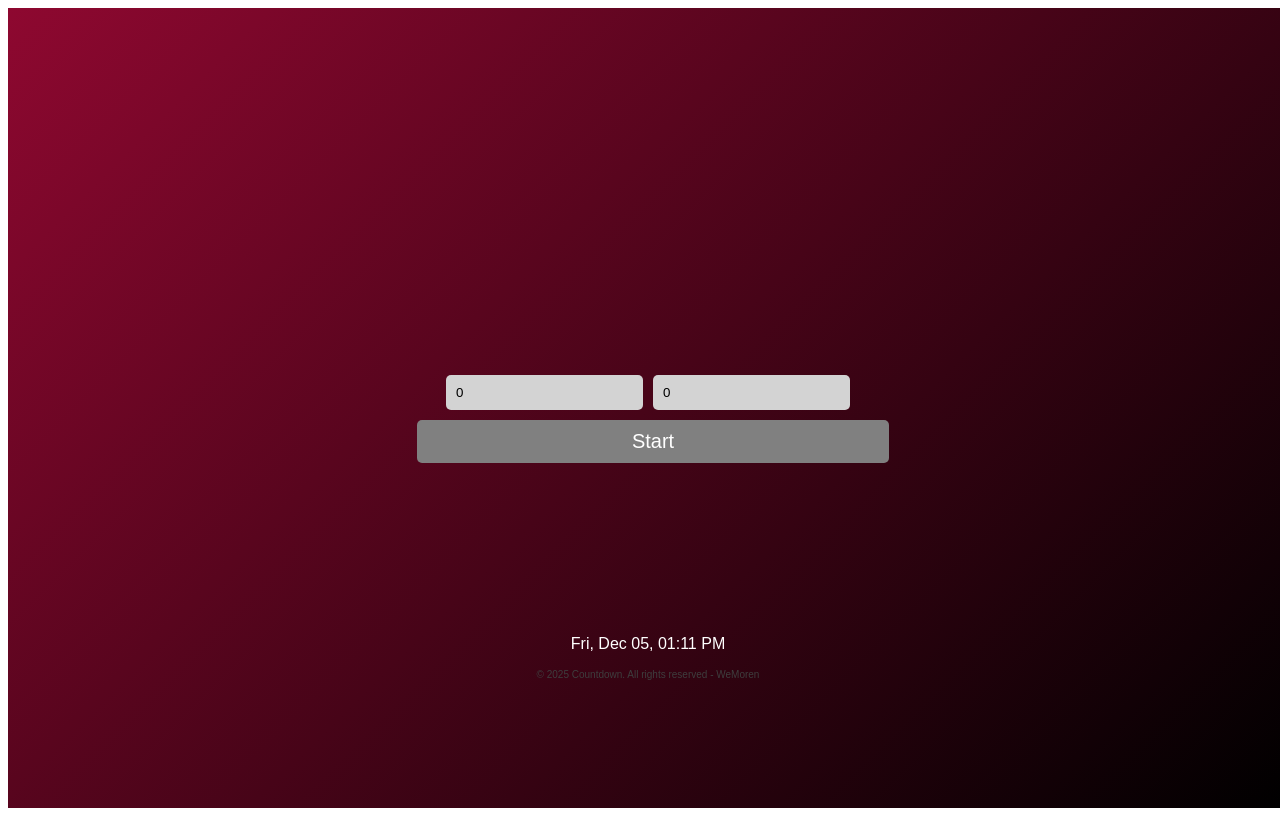
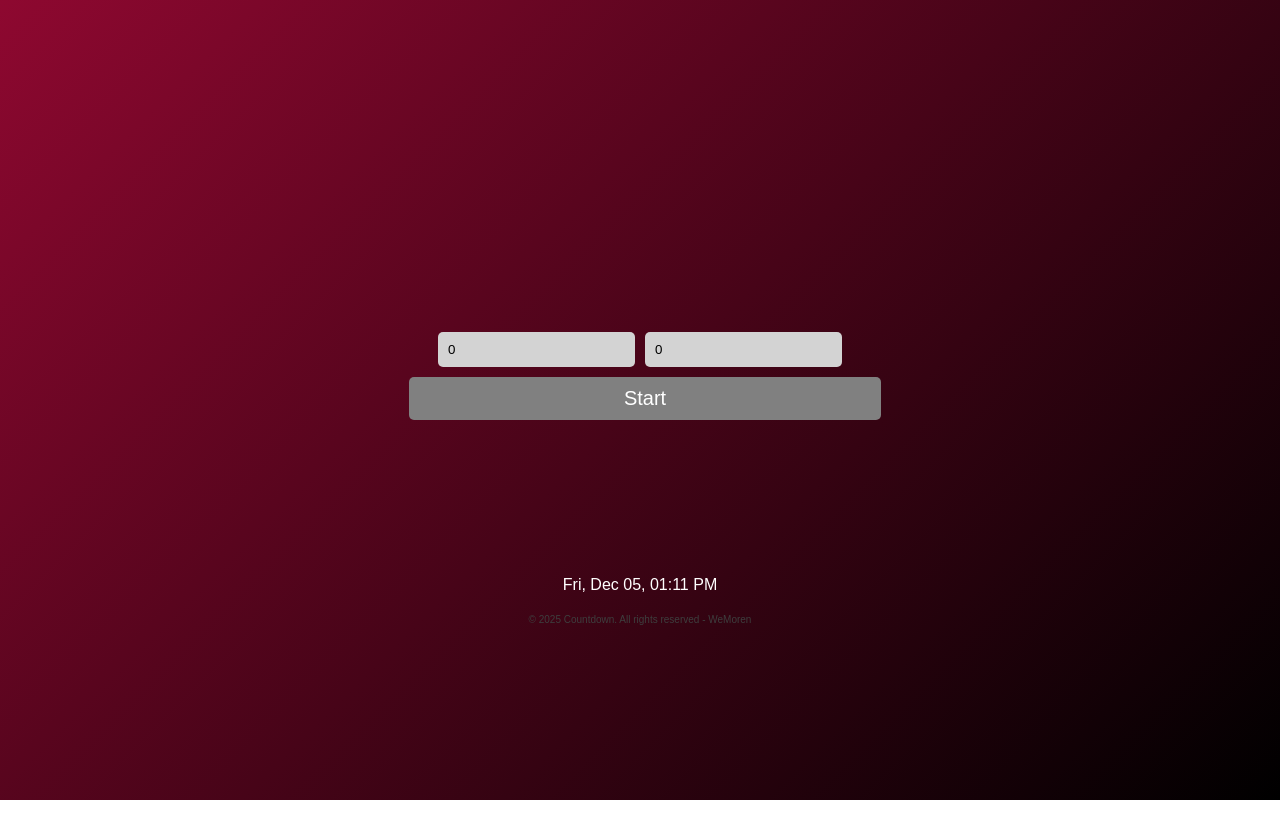
Before and after one commit to WeMoren/CountdownTimer, a React (Vite) app: page / in a window 1280 px wide. Built offline with nearby package versions, Linux system fonts and the light colour scheme.

Commit message:
made modifications

```diff
--- a/src/App.css
+++ b/src/App.css
@@ -1,3 +1,5 @@
-body {
-  overflow: hidden;
+* {
+  margin: 0;
+  padding: 0;
+  box-sizing: border-box;
 }
--- a/src/App.jsx
+++ b/src/App.jsx
@@ -47,7 +47,7 @@ const App = () => {
         transition: "background 1.5s ease-in-out",
       }}
     >
-      <h2 style={{ marginBottom: "50px", fontSize: "4vw" }}></h2>
+      <h2></h2>
       <CountdownTimer />
       <Clock />
     </div>
--- a/src/Components/Clock.css
+++ b/src/Components/Clock.css
@@ -1,3 +1,7 @@
+.weblink {
+  margin-top: 20px;
+}
+
 @media (max-width: 700px) {
   .clock {
     font-size: 30px;
--- a/src/index.css
+++ b/src/index.css
@@ -1,3 +1,6 @@
-body {
-  overflow: hidden;
+* {
+  margin: 0;
+
+  padding: 0;
+  box-sizing: border-box;
 }
```
